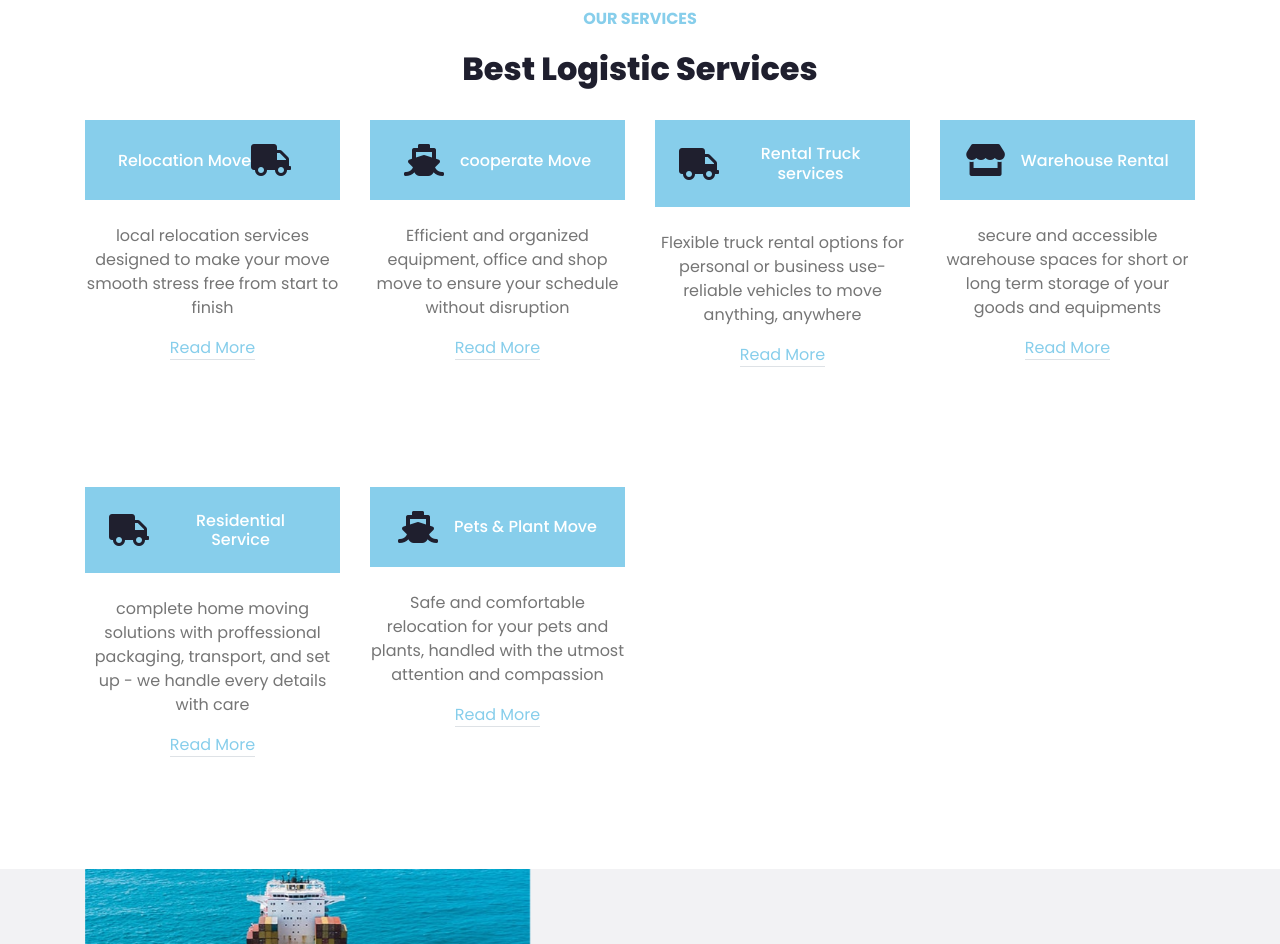
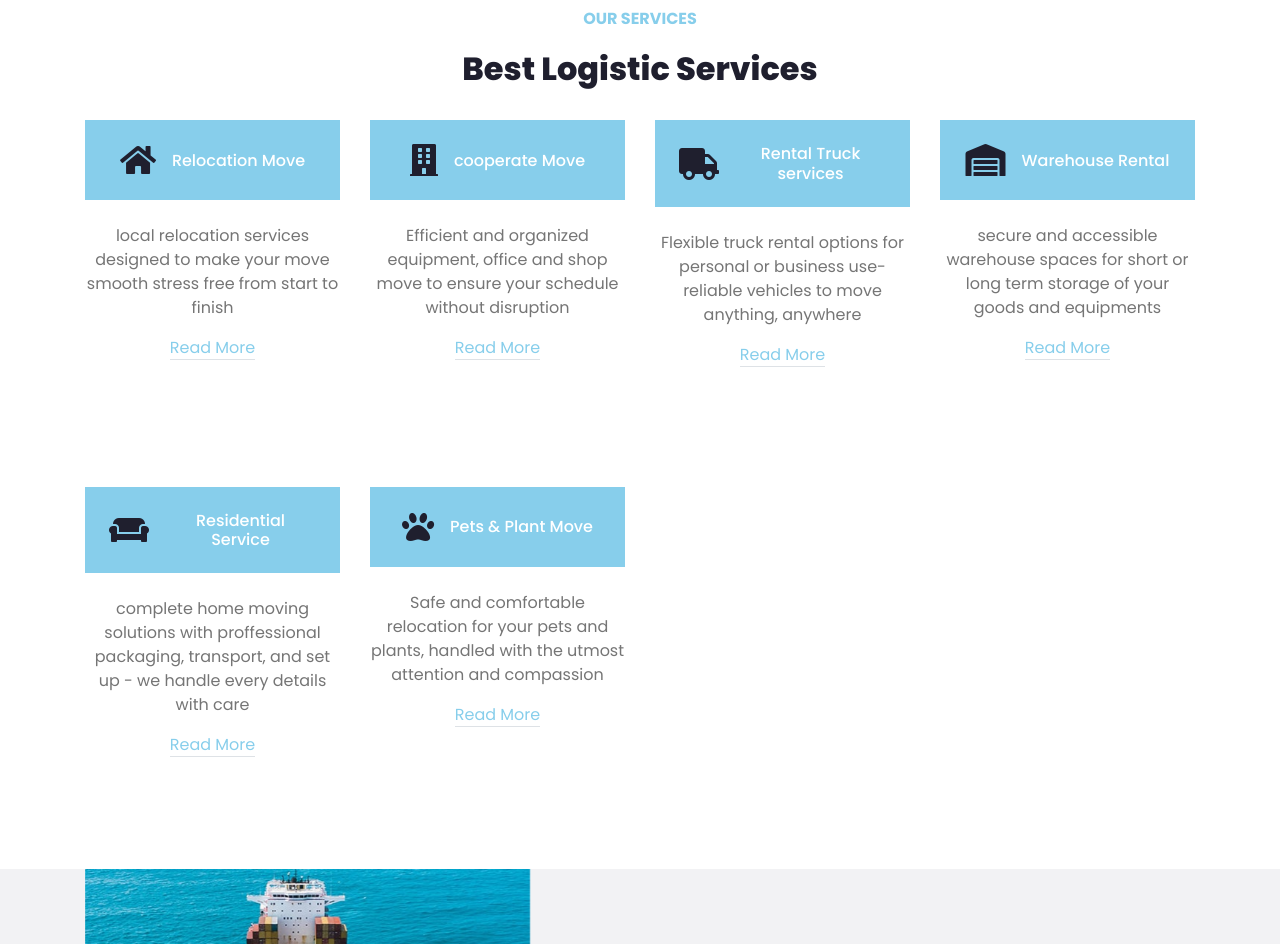
Before and after one commit to Fredkai/logistics, a website with bundled scripts: page logistics-company-website-template/index.html in a window 1280 px wide. Shown: the part 1480-2424 px from the top of the page. Built offline with nearby package versions, Linux system fonts and the light colour scheme.

Commit message:
Updated service icons to match service descriptions

```diff
--- a/logistics-company-website-template/index.html
+++ b/logistics-company-website-template/index.html
@@ -161,13 +161,13 @@ you want to experience a smooth, stress free moving of your packages. Book with
                 </div>
                 <div class="row pb-3">
                     <div class="col-lg-3 col-md-6 text-center mb-5">
-                        <div class="d-flex align-items-center justify-content-center bg-primary mb-4 p-4">
-                            <h6 class="text-white font-weight-medium m-0">Relocation Move</h6><i class="fa fa-2x fa-truck text-dark pr-3"></i>
+                        <div class="d-flex align-items-center justify-content-center bg-primary mb-4 p-4"> <i class="fa fa-2x fa-home text-dark pr-3"></i>
+                            <h6 class="text-white font-weight-medium m-0">Relocation Move</h6>
                         </div>
                         <p>local relocation services designed to make your move smooth stress free from start to finish</p> <a class="border-bottom text-decoration-none" href="">Read More</a>
                     </div>
                     <div class="col-lg-3 col-md-6 text-center mb-5">
-                        <div class="d-flex align-items-center justify-content-center bg-primary mb-4 p-4"> <i class="fa fa-2x fa-ship text-dark pr-3"></i>
+                        <div class="d-flex align-items-center justify-content-center bg-primary mb-4 p-4"> <i class="fa fa-2x fa-building text-dark pr-3"></i>
                             <h6 class="text-white font-weight-medium m-0">cooperate Move</h6>
                         </div>
                         <p>Efficient and organized equipment, office and shop move to ensure your schedule without disruption</p> <a class="border-bottom text-decoration-none" href="">Read More</a>
@@ -179,7 +179,7 @@ you want to experience a smooth, stress free moving of your packages. Book with
                         <p>Flexible truck rental options for personal or business use-reliable vehicles to move anything, anywhere</p> <a class="border-bottom text-decoration-none" href="">Read More</a>
                     </div>
                     <div class="col-lg-3 col-md-6 text-center mb-5">
-                        <div class="d-flex align-items-center justify-content-center bg-primary mb-4 p-4"> <i class="fa fa-2x fa-store text-dark pr-3"></i>
+                        <div class="d-flex align-items-center justify-content-center bg-primary mb-4 p-4"> <i class="fa fa-2x fa-warehouse text-dark pr-3"></i>
                             <h6 class="text-white font-weight-medium m-0">Warehouse Rental</h6>
                         </div>
                         <p>secure and accessible warehouse spaces for short or long term storage of your goods and equipments</p> <a class="border-bottom text-decoration-none" href="">Read More</a>
@@ -193,13 +193,13 @@ you want to experience a smooth, stress free moving of your packages. Book with
 </div>
                 <div class="row pb-3">
                     <div class="col-lg-3 col-md-6 text-center mb-5">
-                        <div class="d-flex align-items-center justify-content-center bg-primary mb-4 p-4"> <i class="fa fa-2x fa-truck text-dark pr-3"></i>
+                        <div class="d-flex align-items-center justify-content-center bg-primary mb-4 p-4"> <i class="fa fa-2x fa-couch text-dark pr-3"></i>
                             <h6 class="text-white font-weight-medium m-0">Residential Service</h6>
                         </div>
                         <p>complete home moving solutions with proffessional packaging, transport, and set up - we handle every details with care</p> <a class="border-bottom text-decoration-none" href="">Read More</a>
                     </div>
                     <div class="col-lg-3 col-md-6 text-center mb-5">
-                        <div class="d-flex align-items-center justify-content-center bg-primary mb-4 p-4"> <i class="fa fa-2x fa-ship text-dark pr-3"></i>
+                        <div class="d-flex align-items-center justify-content-center bg-primary mb-4 p-4"> <i class="fa fa-2x fa-paw text-dark pr-3"></i>
                             <h6 class="text-white font-weight-medium m-0">Pets &amp; Plant Move</h6>
                         </div>
                         <p>Safe and comfortable relocation for your pets and plants, handled with the utmost attention and compassion</p>
```
Also changed, not shown: logistics-company-website-template/service.html (+5 -6 lines).
